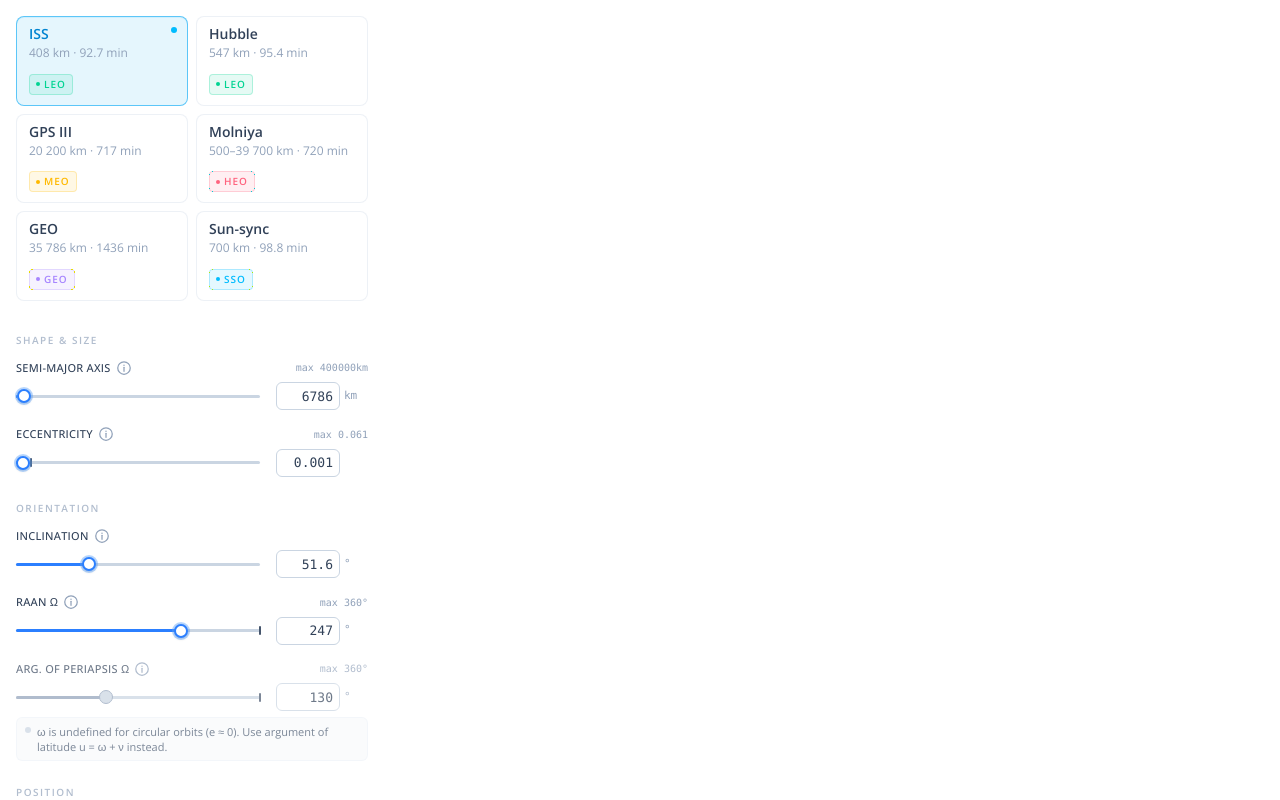
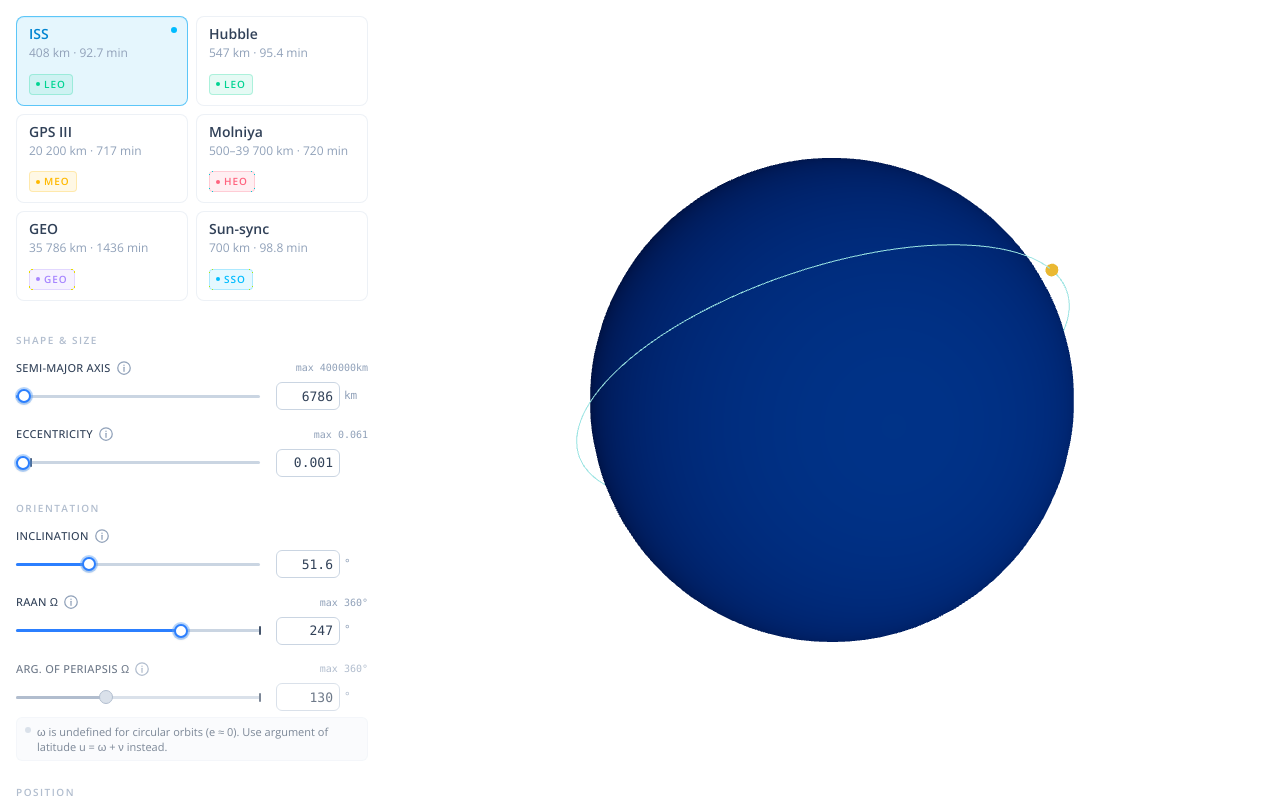
Before and after one commit to coding-oksana/orbital-parameters, a React (Vite) app: page / in a window 1280 px wide. Shown: the top 800 px of the page. Built offline with nearby package versions, Linux system fonts and the light colour scheme.

Commit message:
:art: Place OrbitScene next to Sidebar

```diff
--- a/src/components/OrbitScene.tsx
+++ b/src/components/OrbitScene.tsx
@@ -1,4 +1,3 @@
-// components/OrbitScene.tsx
 import { Canvas } from '@react-three/fiber';
 import { OrbitControls, Line, Sphere } from '@react-three/drei';
 import { useMemo } from 'react';
@@ -37,7 +36,7 @@ export function OrbitScene({ values }: { values: OrbitalValues }) {
   );
 
   return (
-    <div style={{ width: '100%', height: '500px' }}>
+    <div style={{ width: '100%', height: '100%' }}>
       <Canvas camera={{ position: [15, 10, 15], fov: 50 }}>
         <ambientLight intensity={0.5} />
         <directionalLight position={[50, 20, 30]} intensity={1.2} />
--- a/src/components/Sidebar.tsx
+++ b/src/components/OrbitalVisualisation.tsx
@@ -32,7 +32,7 @@ const INITIAL_VALUES: OrbitalValues = elementsToOrbitalValues(
   }
 );
 
-export function Sidebar() {
+export function OrbitalVisualisation() {
   const [activePresetId, setActivePresetId] = useState<string | null>('iss');
   const [values, setValues] = useState<OrbitalValues>(INITIAL_VALUES);
 
@@ -47,8 +47,8 @@ export function Sidebar() {
   }, []);
 
   return (
-    <div>
-      <div className="w-sm">
+    <div className="flex flex-row h-screen w-screen overflow-hidden">
+      <div className="w-sm shrink-0 overflow-y-auto">
         <PresetsPanel
           presets={PRESETS}
           activePresetId={activePresetId}
@@ -56,7 +56,9 @@ export function Sidebar() {
         />
         <OrbitalControls values={values} onChange={handleValueChange} />
       </div>
-      <OrbitScene values={values} />
+      <div className="flex-1 h-full">
+        <OrbitScene values={values} />
+      </div>
     </div>
   );
 }
--- a/src/pages/Homepage/App.tsx
+++ b/src/pages/Homepage/App.tsx
@@ -1,9 +1,9 @@
-import { Sidebar } from '@components/Sidebar';
+import { OrbitalVisualisation } from '@components/OrbitalVisualisation';
 
 function App() {
   return (
     <div className="flex flex-row">
-      <Sidebar />
+      <OrbitalVisualisation />
     </div>
   );
 }
```
